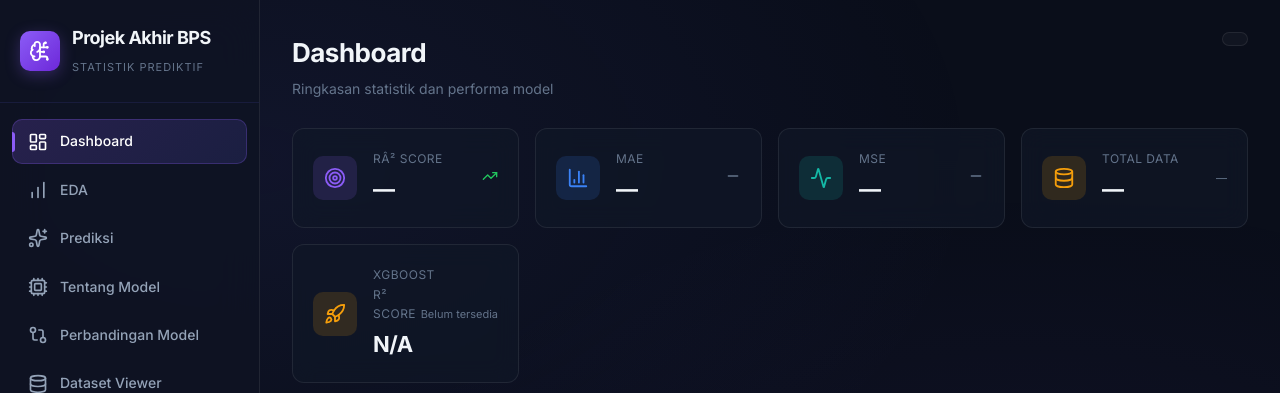
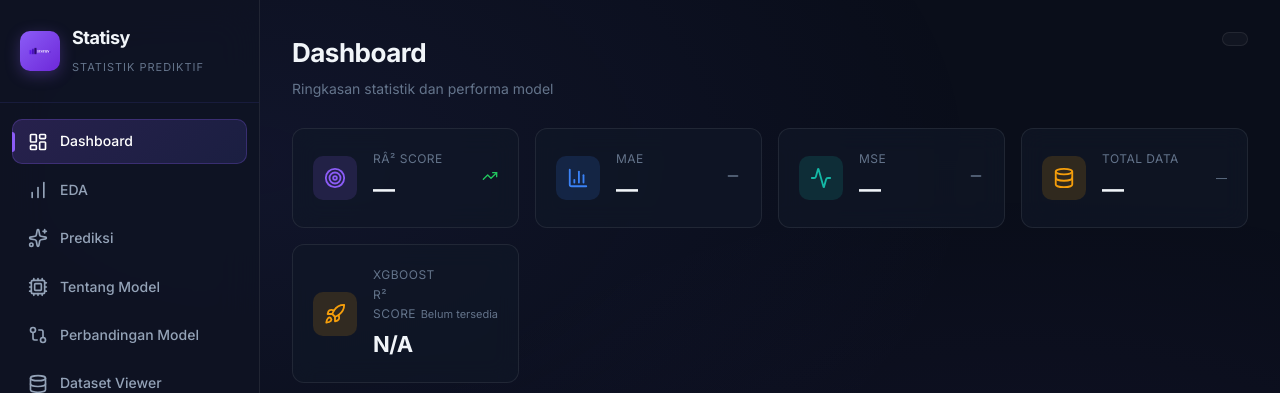
Before and after one commit to roderikusro/PredictIQ, a Flask app: page / in a window 1280 px wide. Shown: the top 393 px of the page. Run offline with Flask 3, Linux system fonts and the light colour scheme; data that the repository does not hold is empty; some libraries are stand-ins or nearby versions.

Commit message:
Add new icon image for the application

```diff
--- a/requirements.txt
+++ b/requirements.txt
@@ -1,6 +1,6 @@
 flask==3.1.1
 flask-cors==5.0.1
-scikit-learn==1.6.1
+scikit-learn==1.8.0
 pandas==2.2.3
 numpy==2.2.6
 joblib==1.5.0
--- a/static/css/style.css
+++ b/static/css/style.css
@@ -1,5 +1,5 @@
 /* ===========================================
-   PredictIQ - Dark Mode Dashboard Stylesheet
+   Statisy - Dark Mode Dashboard Stylesheet
    =========================================== */
 
 /* ---- CSS Variables ---- */
@@ -83,6 +83,13 @@ input, select { font-family: inherit; }
   box-shadow: 0 4px 15px rgba(139,92,246,0.3);
 }
 .logo-icon svg { width: 22px; height: 22px; color: #fff; }
+.logo-icon img {
+  width: 100%;
+  height: 100%;
+  object-fit: contain;
+  border-radius: inherit;
+  padding: 4px;
+}
 .logo-text h1 { font-size: 18px; font-weight: 700; letter-spacing: -0.5px; }
 .logo-text span { font-size: 11px; color: var(--text-muted); text-transform: uppercase; letter-spacing: 1px; }
 .sidebar-nav { flex: 1; padding: 16px 12px; overflow-y: auto; }
@@ -128,6 +135,11 @@ input, select { font-family: inherit; }
 .menu-toggle { color: var(--text-primary); padding: 8px; }
 .mobile-logo { display: flex; align-items: center; gap: 8px; font-weight: 700; font-size: 16px; }
 .mobile-logo svg { color: var(--accent-purple); }
+.mobile-logo img {
+  width: 24px;
+  height: 24px;
+  object-fit: contain;
+}
 .sidebar-overlay {
   display: none; position: fixed; inset: 0;
   background: rgba(0,0,0,0.6);
@@ -799,6 +811,13 @@ input, select { font-family: inherit; }
   box-shadow: 0 6px 20px rgba(139,92,246,0.4);
 }
 .infog-logo-icon svg { width: 28px; height: 28px; color: #fff; }
+.infog-logo-icon img {
+  width: 100%;
+  height: 100%;
+  object-fit: contain;
+  border-radius: inherit;
+  padding: 5px;
+}
 .infog-header h1 {
   font-size: 22px; font-weight: 800;
   letter-spacing: -0.5px;
--- a/templates/index.html
+++ b/templates/index.html
@@ -4,7 +4,7 @@
     <meta charset="UTF-8">
     <meta name="viewport" content="width=device-width, initial-scale=1.0">
     <meta name="description" content="Sistem Statistik Prediktif Berbasis Machine Learning untuk analisis dan prediksi data ekonomi Indonesia">
-    <title>Projek Akhir BPS — Sistem Statistik Prediktif</title>
+    <title>Statisy — Sistem Statistik Prediktif</title>
 
     <!-- Google Fonts -->
     <link rel="preconnect" href="https://fonts.googleapis.com">
@@ -20,6 +20,9 @@
     <!-- Lucide Icons CDN -->
     <script src="https://unpkg.com/lucide@latest"></script>
 
+    <!-- Favicon -->
+    <link rel="icon" href="/static/images/icon.png" type="image/png">
+
     <!-- Custom CSS -->
     <link rel="stylesheet" href="/static/css/style.css?v=2.5">
 </head>
@@ -32,10 +35,10 @@
         <div class="sidebar-header">
             <div class="logo">
                 <div class="logo-icon">
-                    <i data-lucide="brain-circuit"></i>
+                    <img src="/static/images/icon.png" alt="Statisy Logo">
                 </div>
                 <div class="logo-text">
-                    <h1>Projek Akhir BPS</h1>
+                    <h1>Statisy</h1>
                     <span>Statistik Prediktif</span>
                 </div>
             </div>
@@ -104,8 +107,8 @@
             <i data-lucide="menu"></i>
         </button>
         <div class="mobile-logo">
-            <i data-lucide="brain-circuit"></i>
-            <span>Projek Akhir BPS</span>
+            <img src="/static/images/icon.png" alt="Statisy Logo">
+            <span>Statisy</span>
         </div>
     </header>
 
@@ -427,7 +430,7 @@
                     <div class="card result-card" id="result-card" style="display:none;">
                         <div class="card-header" style="display:flex; justify-content:space-between; align-items:center;">
                             <h3><i data-lucide="zap"></i> Hasil Prediksi</h3>
-                            <button class="btn btn-sm btn-ghost" id="btn-export-result" title="Export PNG" onclick="exportToImage('result-card', 'Hasil_Prediksi_PredictIQ')">
+                            <button class="btn btn-sm btn-ghost" id="btn-export-result" title="Export PNG" onclick="exportToImage('result-card', 'Hasil_Prediksi_Statisy')">
                                 <i data-lucide="image"></i> Export
                             </button>
                         </div>
@@ -1113,7 +1116,7 @@
                     <p class="page-subtitle">Ringkasan analisis visual siap ekspor untuk kebutuhan infografis</p>
                 </div>
                 <div class="header-actions" style="display:flex; gap:10px;">
-                    <button class="btn btn-primary" id="btn-export-infographic" onclick="exportToImage('infographic-canvas', 'Infografis_Analisis_PredictIQ')">
+                    <button class="btn btn-primary" id="btn-export-infographic" onclick="exportToImage('infographic-canvas', 'Infografis_Analisis_Statisy')">
                         <i data-lucide="image"></i>
                         <span>Export PNG</span>
                     </button>
@@ -1169,7 +1172,9 @@
                     <div class="infog-header-bg"></div>
                     <div class="infog-header-content">
                         <div class="infog-logo-area">
-                            <div class="infog-logo-icon"><i data-lucide="brain-circuit"></i></div>
+                            <div class="infog-logo-icon">
+                                <img src="/static/images/icon.png" alt="Statisy Logo">
+                            </div>
                             <div>
                                 <h1 id="infog-title" contenteditable="true" spellcheck="false">Laporan Analisis Statistik Prediktif</h1>
                                 <p id="infog-subtitle" contenteditable="true" spellcheck="false">Sistem Prediktif Berbasis Machine Learning</p>
@@ -1353,7 +1358,7 @@
 
                 <!-- Footer -->
                 <div class="infog-footer">
-                    <span>Dihasilkan oleh <strong>Sistem Statistik Prediktif</strong> — PredictIQ</span>
+                    <span>Dihasilkan oleh <strong>Sistem Statistik Prediktif</strong> — Statisy</span>
                     <span id="infog-footer-date"></span>
                 </div>
 
```
Also changed, not shown: docs/05_technical_statistics_ml.md (+2 -2 lines), README.md, icon.png (added), static/images/icon.png (added), 1 other file.
